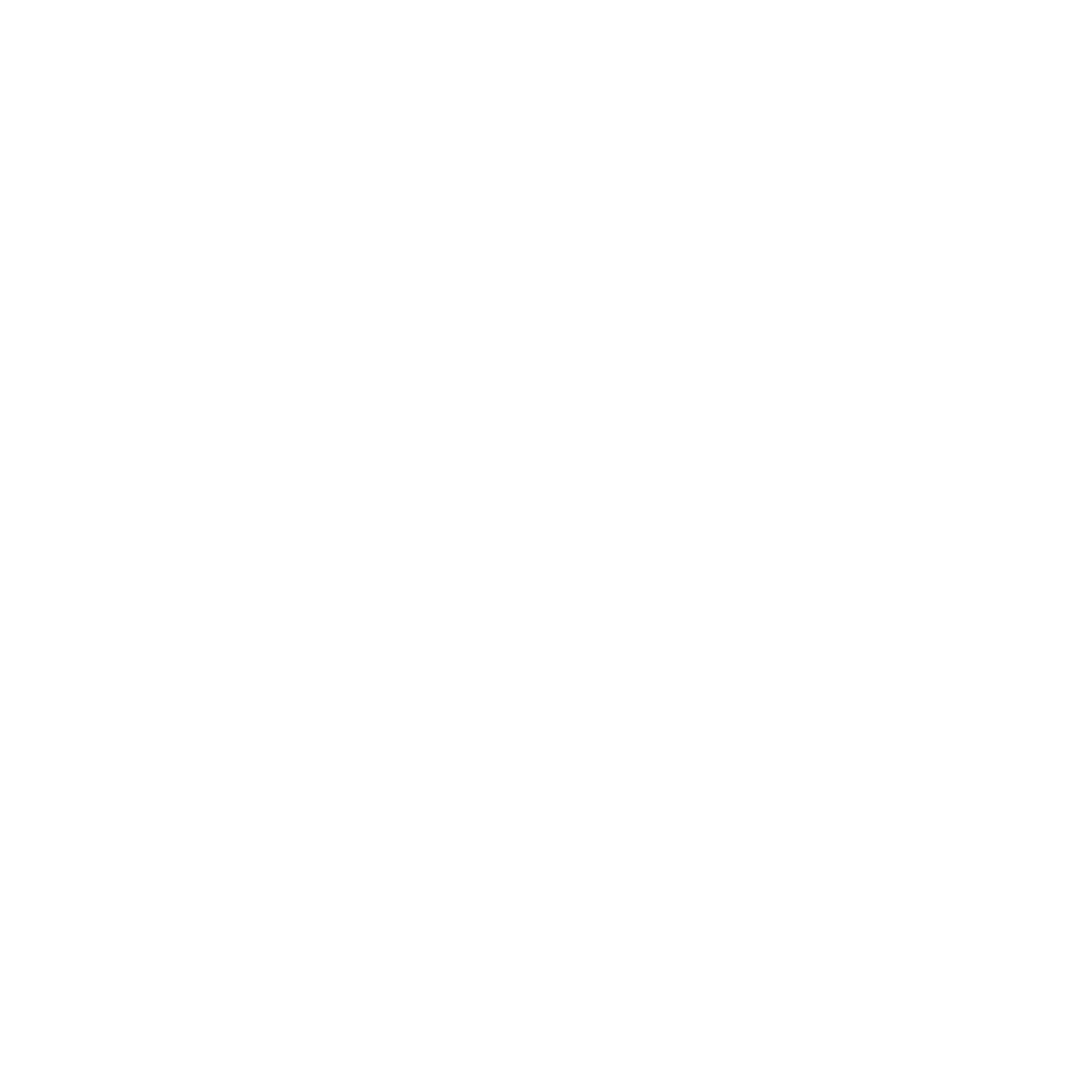
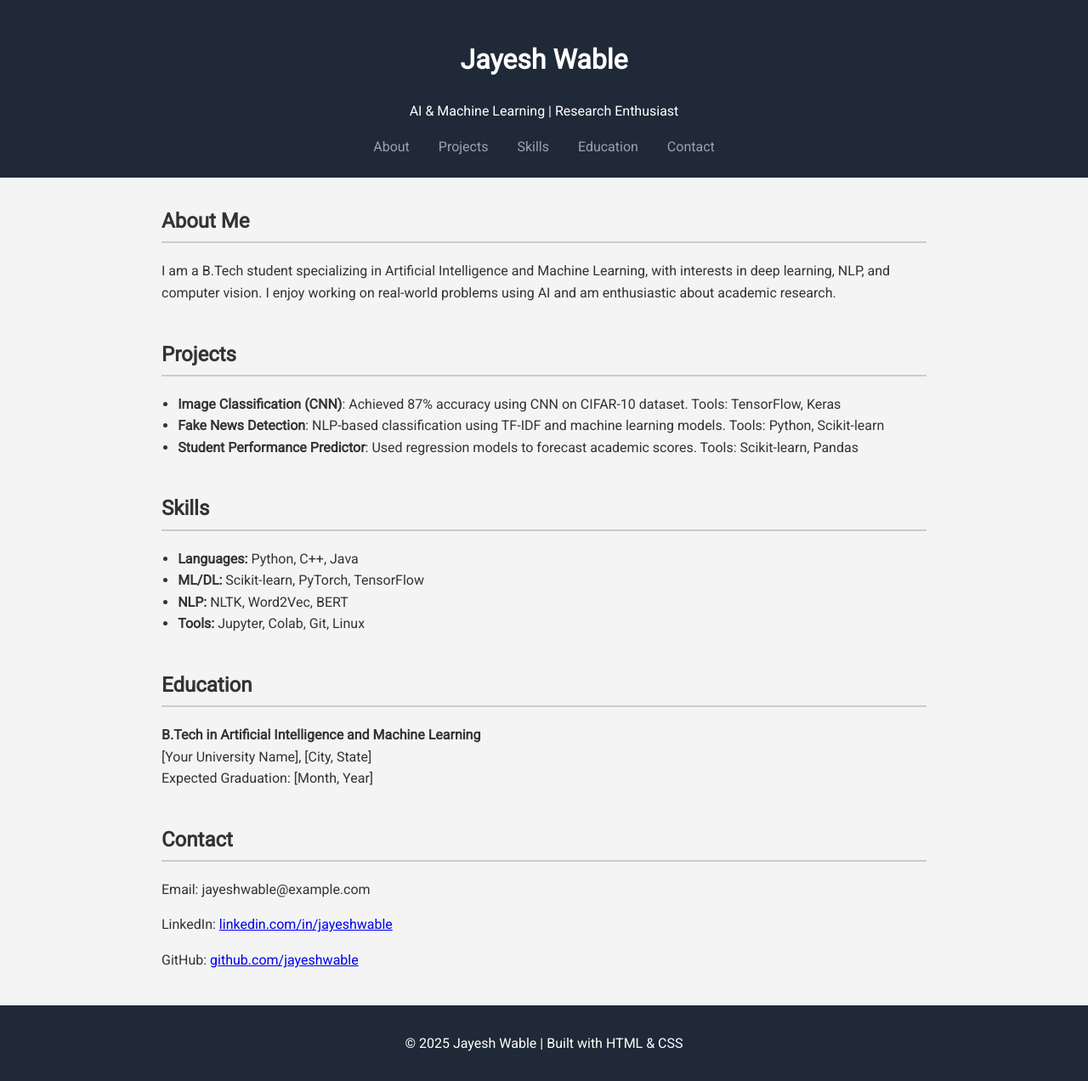
Before and after one commit to jayesh-oss/jayesh-portfolio, a plain HTML site: page index.html in a window 1280 px wide. Shown: the whole page at 85% size. Before the commit the page ends 800 px from the top, so only its background shows below. Drawn offline with Linux system fonts and the light colour scheme.

Commit message:
Update index.html

```diff
--- a/index.html
+++ b/index.html
@@ -1 +1,116 @@
-<paste the full HTML code here>
+<!DOCTYPE html>
+<html lang="en">
+<head>
+  <meta charset="UTF-8" />
+  <meta name="viewport" content="width=device-width, initial-scale=1.0"/>
+  <title>Jayesh Wable | AI & ML Portfolio</title>
+  <link href="https://fonts.googleapis.com/css2?family=Roboto&display=swap" rel="stylesheet"/>
+  <style>
+    body {
+      font-family: 'Roboto', sans-serif;
+      margin: 0;
+      padding: 0;
+      line-height: 1.6;
+      background-color: #f4f4f4;
+      color: #333;
+    }
+    header {
+      background: #1f2937;
+      color: #fff;
+      padding: 1.5rem;
+      text-align: center;
+    }
+    nav {
+      margin-top: 10px;
+    }
+    nav a {
+      color: #9ca3af;
+      text-decoration: none;
+      margin: 0 15px;
+    }
+    nav a:hover {
+      color: #ffffff;
+    }
+    .container {
+      max-width: 900px;
+      margin: 2rem auto;
+      padding: 0 2rem;
+    }
+    section {
+      margin-bottom: 2.5rem;
+    }
+    h2 {
+      border-bottom: 2px solid #ccc;
+      padding-bottom: 0.3rem;
+    }
+    footer {
+      text-align: center;
+      padding: 1rem;
+      background-color: #1f2937;
+      color: white;
+    }
+    ul {
+      padding-left: 1.2rem;
+    }
+  </style>
+</head>
+<body>
+
+  <header>
+    <h1>Jayesh Wable</h1>
+    <p>AI & Machine Learning | Research Enthusiast</p>
+    <nav>
+      <a href="#about">About</a>
+      <a href="#projects">Projects</a>
+      <a href="#skills">Skills</a>
+      <a href="#education">Education</a>
+      <a href="#contact">Contact</a>
+    </nav>
+  </header>
+
+  <div class="container">
+    <section id="about">
+      <h2>About Me</h2>
+      <p>I am a B.Tech student specializing in Artificial Intelligence and Machine Learning, with interests in deep learning, NLP, and computer vision. I enjoy working on real-world problems using AI and am enthusiastic about academic research.</p>
+    </section>
+
+    <section id="projects">
+      <h2>Projects</h2>
+      <ul>
+        <li><strong>Image Classification (CNN)</strong>: Achieved 87% accuracy using CNN on CIFAR-10 dataset. Tools: TensorFlow, Keras</li>
+        <li><strong>Fake News Detection</strong>: NLP-based classification using TF-IDF and machine learning models. Tools: Python, Scikit-learn</li>
+        <li><strong>Student Performance Predictor</strong>: Used regression models to forecast academic scores. Tools: Scikit-learn, Pandas</li>
+      </ul>
+    </section>
+
+    <section id="skills">
+      <h2>Skills</h2>
+      <ul>
+        <li><strong>Languages:</strong> Python, C++, Java</li>
+        <li><strong>ML/DL:</strong> Scikit-learn, PyTorch, TensorFlow</li>
+        <li><strong>NLP:</strong> NLTK, Word2Vec, BERT</li>
+        <li><strong>Tools:</strong> Jupyter, Colab, Git, Linux</li>
+      </ul>
+    </section>
+
+    <section id="education">
+      <h2>Education</h2>
+      <p><strong>B.Tech in Artificial Intelligence and Machine Learning</strong><br/>
+      [Your University Name], [City, State]<br/>
+      Expected Graduation: [Month, Year]</p>
+    </section>
+
+    <section id="contact">
+      <h2>Contact</h2>
+      <p>Email: jayeshwable@example.com</p>
+      <p>LinkedIn: <a href="#">linkedin.com/in/jayeshwable</a></p>
+      <p>GitHub: <a href="#">github.com/jayeshwable</a></p>
+    </section>
+  </div>
+
+  <footer>
+    <p>© 2025 Jayesh Wable | Built with HTML & CSS</p>
+  </footer>
+
+</body>
+</html>
```
